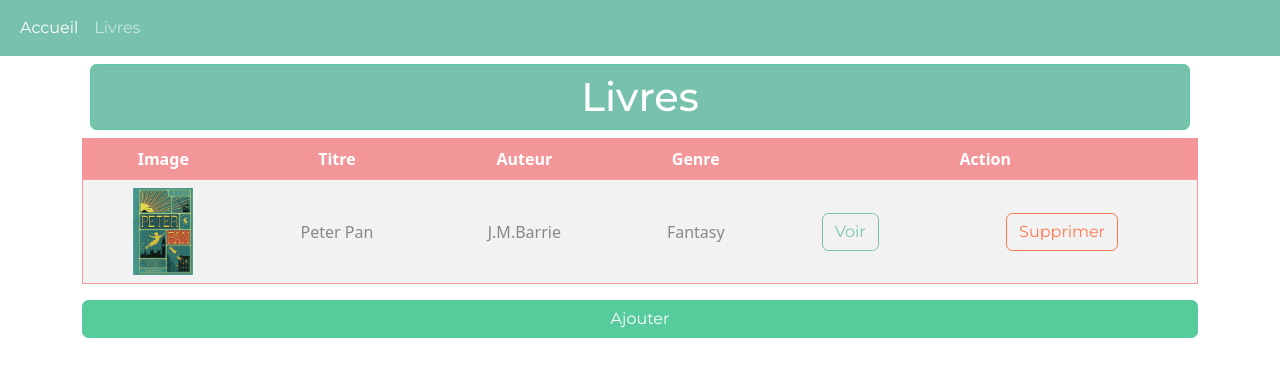
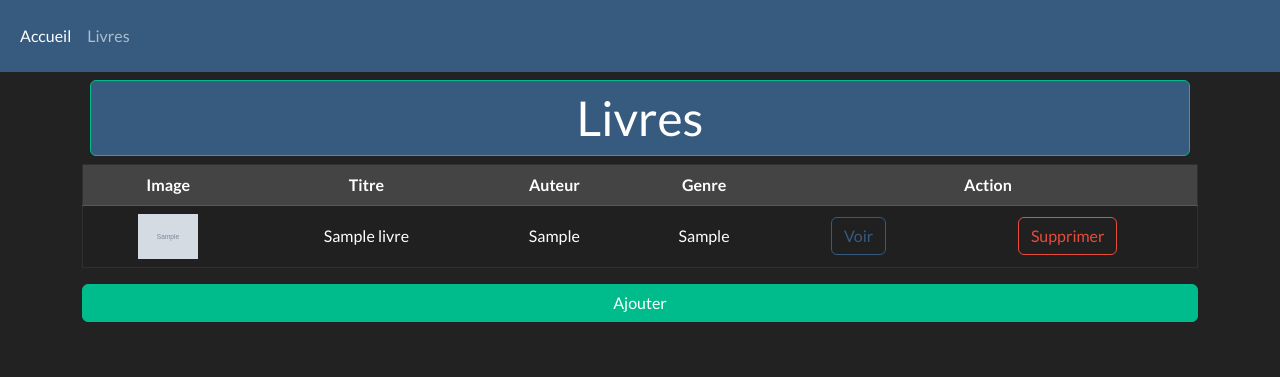
Before and after one commit to lorycarvajol/Mvc-base, a PHP site: page /livres.php in a window 1280 px wide. Shown: the top 377 px of the page. Run offline with PHP 8.4, Linux system fonts and the light colour scheme; tables that the repository leaves empty or names only in its code hold one stand-in row (values such as "Sample post"); grey boxes marked "Sample" are stand-in pictures; some libraries are stand-ins or nearby versions.

Commit message:
class done

```diff
--- /dev/null
+++ b/Livre.class.php
@@ -0,0 +1,39 @@
+<?php
+
+class Livre{
+
+     //attribut en private
+     private $id;
+     private $titre;
+     private $auteur;
+     private $genre;
+     private $image;
+
+     //constructeur
+     public function __construct($id, $titre, $auteur, $genre, $image){
+          $this->id = $id;
+          $this->titre = $titre;
+          $this->auteur = $auteur;
+          $this->genre = $genre;
+          $this->image = $image;
+     }
+
+     //getter accéssible par un algorithme tiers
+     public function getId(){
+          return $this->id;
+     }
+     public function getTitre(){return $this->titre;}
+     public function getAuteur(){return $this->auteur;}
+     public function getGenre(){return $this->genre;}
+     public function getImage(){return $this->image;}
+
+     //setter
+     public function setId($id){
+          $this->id = $id;
+     }
+     public function setTitre($titre){$this->titre = $titre;}
+     public function setAuteur($auteur){$this->auteur = $auteur;}
+     public function setGenre($genre){$this->genre = $genre;}
+     public function setImage($image){$this->image = $image;}
+
+}
--- /dev/null
+++ b/LivreManager.class.php
@@ -0,0 +1,28 @@
+<?php
+
+require_once "Livre.class.php";
+require_once "Model.class.php";
+
+class LivreManager extends Model{
+     private $livres;
+
+     public function ajoutLivre($livre) {
+          $this->livres[] = $livre;
+     }
+
+     public function getLivres() {
+          return $this->livres;
+     }
+
+     public function chargementLivres(){
+          $req = $this->getBdd()->prepare("SELECT * FROM livres ORDER BY id DESC");
+          $req->execute();
+          $mesLivres = $req->fetchAll(PDO::FETCH_ASSOC);
+          $req->closeCursor();
+
+          foreach($mesLivres as $livre){
+               $l = new Livre($livre['id'], $livre['titre'], $livre['auteur'], $livre['genre'], $livre['image']);
+               $this->ajoutLivre($l);
+          }
+     }
+}
--- /dev/null
+++ b/Model.class.php
@@ -0,0 +1,17 @@
+<?php
+
+abstract class Model{
+     private static $pdo;
+
+     private static function setBdd(){
+          self::$pdo = new PDO('mysql:host=localhost;dbname=biblio;charset=utf8', 'root', '' );
+          self::$pdo->setAttribute(PDO::ATTR_ERRMODE, PDO::ERRMODE_WARNING);
+     }
+
+     protected function getBdd(){
+          if(self::$pdo === null){
+               self::setBdd();
+          }
+          return self::$pdo;
+     }
+}
--- a/index.php
+++ b/index.php
@@ -1,4 +1,7 @@
-<?php ob_start() ?>
+<?php
+
+ob_start()
+?>
 
 <?php
 $titre = "Accueil";
--- a/livres.php
+++ b/livres.php
@@ -1,4 +1,9 @@
-<?php ob_start() ?>
+<?php
+require_once "LivreManager.class.php";
+$livreManager = new LivreManager();
+$livreManager->chargementLivres();
+
+ob_start() ?>
 
 <table class=" border border-dark table table-striped text-center">
      <thead>
@@ -12,13 +17,17 @@
           </tr>
      </thead>
      <tbody>
-
+          <?php
+          $livres = $livreManager->getLivres();
+          for ($i = 0; $i < count($livreManager->getLivres()); $i++) : ?>
                <tr>
 
-                    <td class="align-middle"><img src="public/images/img1.jpg" width="60px"</td>
-                    <td class="align-middle">Peter Pan</td>
-                    <td class="align-middle">J.M.Barrie</td>
-                    <td class="align-middle">Fantasy</td>
+                    <td class="align-middle">
+                         <img src="public/images/<?= $livres[$i]->getimage() ?>" alt="<?= $livres[$i]->getTitre() ?>" width="60px">
+                    </td>
+                    <td class="align-middle"><?= $livres[$i]->getTitre(); ?></td>
+                    <td class="align-middle"><?= $livres[$i]->getAuteur(); ?></td>
+                    <td class="align-middle"><?= $livres[$i]->getGenre(); ?></td>
                     <td class="align-middle">
                          <a href="index.php?action=detail&id=1" class="btn btn-outline-primary">Voir</a>
                     </td>
@@ -26,7 +35,7 @@
                          <a href="index.php?action=delete&id=1" class="btn btn-outline-danger">Supprimer</a>
                     </td>
                </tr>
-
+               <?php endfor; ?>
 
      </tbody>
 </table>
--- a/template.php
+++ b/template.php
@@ -5,7 +5,7 @@
      <meta charset="UTF-8">
      <meta http-equiv="X-UA-Compatible" content="IE=edge">
      <meta name="viewport" content="width=device-width, initial-scale=1.0">
-     <link href="https://bootswatch.com/5/minty/bootstrap.min.css" rel="stylesheet">
+     <link href="https://bootswatch.com/5/darkly/bootstrap.min.css" rel="stylesheet">
      <link rel="stylesheet" href="style.css">
      <title>Bibliothèque</title>
 </head>
```
Also changed, not shown: public/images/img5.jpg (added), public/images/img6.jpg (added).
